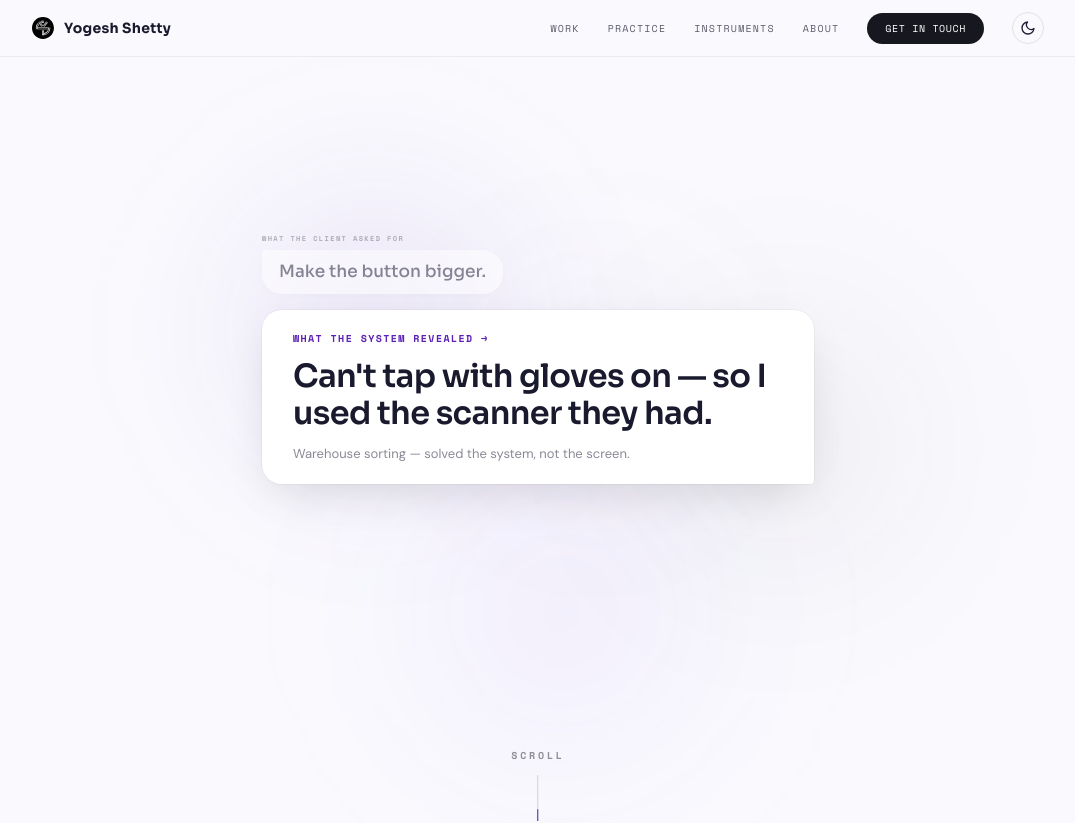
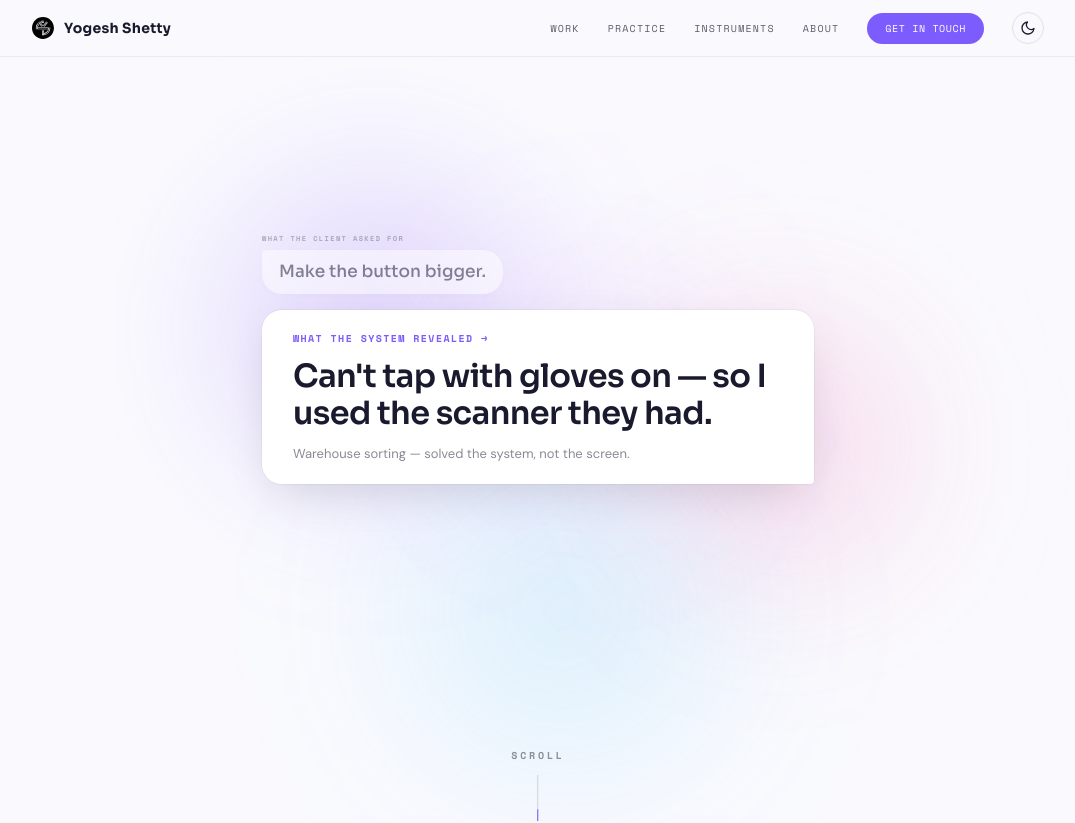
Before and after one commit to ykshettydesign/YKShetty-portfolio, a React (Vite) app: page / in a window 1280 px wide. Shown: the top 823 px of the page, without its empty margins (102-1177 px from the left). Built offline with nearby package versions, Linux system fonts and the light colour scheme.

Commit message:
Revert "color"
This reverts commit aa47ade41221bac2d015265a21058c65225bb6e2.

```diff
--- a/src/styles/case-study-gate.css
+++ b/src/styles/case-study-gate.css
@@ -160,12 +160,12 @@
 .gate-peek { border: none; background: none; color: var(--text-muted); cursor: pointer; padding: 8px; display: grid; place-items: center; }
 .gate-peek:hover { color: var(--text-secondary); }
 .gate-send {
-  border: none; background: var(--btn-bg); color: var(--btn-fg);
+  border: none; background: var(--accent); color: var(--on-accent);
   width: 38px; height: 38px; border-radius: 11px; cursor: pointer;
   display: grid; place-items: center; font-size: 18px; flex: none;
   transition: background .15s, transform .1s;
 }
-.gate-send:hover { background: var(--btn-bg-hover); }
+.gate-send:hover { background: var(--accent-hover); }
 .gate-send:active { transform: scale(.94); }
 .gate-back {
   display: inline-block; margin: 14px 2px 0;
--- a/src/styles/case-study.css
+++ b/src/styles/case-study.css
@@ -1193,8 +1193,8 @@
   display: inline-flex;
   align-items: center;
   gap: 7px;
-  background: var(--btn-bg);
-  color: var(--btn-fg);
+  background: var(--accent);
+  color: var(--on-accent);
   font-family: var(--font-mono);
   font-size: 11px;
   font-weight: 700;
@@ -1410,7 +1410,7 @@
   width: min(60vw, 760px);
   height: min(60vw, 760px);
   border-radius: 50%;
-  background: radial-gradient(circle, rgba(91, 33, 182, 0.55), transparent 62%);
+  background: radial-gradient(circle, rgba(124, 92, 252, 0.6), transparent 62%);
   filter: blur(70px);
   pointer-events: none;
 }
@@ -1480,8 +1480,8 @@
   width: 7px;
   height: 7px;
   border-radius: 50%;
-  background: #7c3aed;
-  box-shadow: 0 0 0 4px rgba(91, 33, 182, 0.25);
+  background: #7c5cfc;
+  box-shadow: 0 0 0 4px rgba(124, 92, 252, 0.25);
 }
 
 /* Bare variant — image renders directly without device frames,
--- a/src/styles/global.css
+++ b/src/styles/global.css
@@ -31,11 +31,11 @@ img { max-width: 100%; }
 .nav-link:hover { color: var(--text-primary); }
 
 .cta-pill {
-  color: var(--btn-fg) !important;
-  background: var(--btn-bg);
+  color: var(--on-accent) !important;
+  background: var(--accent);
   transition: background 0.2s, transform 0.15s;
 }
-.cta-pill:hover { background: var(--btn-bg-hover); color: var(--btn-fg) !important; transform: translateY(-1px); }
+.cta-pill:hover { background: var(--accent-hover); color: var(--on-accent) !important; transform: translateY(-1px); }
 
 .text-link { transition: color 0.2s ease, border-color 0.2s ease; }
 .text-link--primary { color: var(--text-primary); border-bottom: 1px solid var(--border-fade); }
@@ -422,7 +422,7 @@ img { max-width: 100%; }
   transform: scale(1.014);
 }
 @keyframes dropBreathe {
-  0%, 100% { box-shadow: 0 0 0 0 rgba(91, 33, 182, 0); }
+  0%, 100% { box-shadow: 0 0 0 0 rgba(124, 92, 252, 0); }
   50% { box-shadow: 0 0 0 4px var(--accent-ring); }
 }
 @media (prefers-reduced-motion: reduce) {
@@ -479,7 +479,7 @@ img { max-width: 100%; }
   transition: transform 0.18s ease, background 0.18s ease, color 0.18s ease, border-color 0.18s ease, opacity 0.18s ease;
 }
 .carousel-nav span { font-size: 18px; line-height: 1; }
-.carousel-nav:hover { background: var(--btn-bg); color: var(--btn-fg); border-color: var(--btn-bg); transform: translateY(-1px); }
+.carousel-nav:hover { background: var(--accent); color: #fff; border-color: var(--accent); transform: translateY(-1px); }
 .carousel-nav:active { transform: translateY(0); }
 .carousel-nav:disabled { opacity: 0.32; cursor: default; pointer-events: none; box-shadow: none; }
 .carousel-count {
--- a/src/styles/tokens.css
+++ b/src/styles/tokens.css
@@ -40,20 +40,15 @@
   --border-dashed: #D8D8E4;
   --border-fade: #D0D0DA;
 
-  /* ── Accent (brand) — royal purple, used for links / rings / active states ── */
-  --accent: #5B21B6;
-  --accent-hover: #4C1D95;
-  --accent-strong: #4C1D95;
-  --accent-2: #7C3AED;
-  --accent-soft-bg: #F1EBFB;
-  --accent-tint: rgba(91, 33, 182, 0.05);
-  --accent-ring: rgba(91, 33, 182, 0.18);
+  /* ── Accent (brand) ── */
+  --accent: #7C5CFC;
+  --accent-hover: #6344E0;
+  --accent-strong: #6B4AE8;
+  --accent-2: #9B85FD;
+  --accent-soft-bg: #F0EEFF;
+  --accent-tint: rgba(124, 92, 252, 0.04);
+  --accent-ring: rgba(124, 92, 252, 0.18);
   --on-accent: #FFFFFF;
-
-  /* ── Buttons — near-black ink; brand purple lives on accents, not fills ── */
-  --btn-bg: #17171F;
-  --btn-bg-hover: #2E2740;
-  --btn-fg: #FFFFFF;
 
   /* ── Secondary accent (teal) ── */
   --teal: #0D9488;
@@ -83,19 +78,19 @@
   --shadow-soft: 0 2px 12px -4px rgba(0, 0, 0, 0.08);
   --shadow-lift: 0 16px 48px -12px rgba(0, 0, 0, 0.14), 0 0 0 1px rgba(0, 0, 0, 0.04);
   --shadow-panel: 0 -12px 40px -8px rgba(0, 0, 0, 0.04), 0 16px 48px -12px rgba(0, 0, 0, 0.08);
-  --shadow-active: 0 0 0 1px var(--accent), 0 8px 24px -6px rgba(91, 33, 182, 0.18);
+  --shadow-active: 0 0 0 1px var(--accent), 0 8px 24px -6px rgba(124, 92, 252, 0.18);
 
   /* ── Glass headers ── */
   --nav-bg: rgba(250, 250, 254, 0.85);
   --nav-mobile-bg: rgba(250, 250, 254, 0.97);
 
-  /* ── Hero gradient blobs — restrained purple + ink haze (no candy gradient) ── */
-  --blob-1: rgba(91, 33, 182, 0.12);
-  --blob-2: rgba(30, 27, 40, 0.08);
-  --blob-3: rgba(124, 58, 237, 0.09);
-  --blob-4: rgba(76, 29, 149, 0.07);
-  --blob-contact-1: rgba(91, 33, 182, 0.07);
-  --blob-contact-2: rgba(30, 27, 40, 0.04);
+  /* ── Hero gradient blobs ── */
+  --blob-1: rgba(139, 92, 246, 0.34);
+  --blob-2: rgba(236, 72, 153, 0.26);
+  --blob-3: rgba(56, 189, 248, 0.24);
+  --blob-4: rgba(168, 85, 247, 0.20);
+  --blob-contact-1: rgba(139, 92, 246, 0.1);
+  --blob-contact-2: rgba(236, 72, 153, 0.06);
 }
 
 [data-theme="dark"] {
@@ -127,20 +122,15 @@
   --border-dashed: #35353F;
   --border-fade: #35353F;
 
-  /* ── Accent (brand) — royal purple, lifted for dark bg ── */
-  --accent: #A78BFA;
-  --accent-hover: #C4B5FD;
-  --accent-strong: #8B5CF6;
-  --accent-2: #C4B5FD;
-  --accent-soft-bg: rgba(139, 92, 246, 0.20);
-  --accent-tint: rgba(167, 139, 250, 0.1);
-  --accent-ring: rgba(167, 139, 250, 0.3);
-  --on-accent: #17121F;
-
-  /* ── Buttons — invert to a light pill so they stay visible on dark bg ── */
-  --btn-bg: #EDECEF;
-  --btn-bg-hover: #FFFFFF;
-  --btn-fg: #17171F;
+  /* ── Accent (brand) — lifted for dark bg ── */
+  --accent: #9B85FD;
+  --accent-hover: #B4A4FF;
+  --accent-strong: #8A72F5;
+  --accent-2: #B4A4FF;
+  --accent-soft-bg: rgba(124, 92, 252, 0.18);
+  --accent-tint: rgba(124, 92, 252, 0.1);
+  --accent-ring: rgba(124, 92, 252, 0.3);
+  --on-accent: #12121A;
 
   /* ── Secondary accent (teal) ── */
   --teal: #2DD4BF;
@@ -161,17 +151,17 @@
   --shadow-soft: 0 8px 24px -12px rgba(0, 0, 0, 0.7);
   --shadow-lift: 0 16px 48px -12px rgba(0, 0, 0, 0.8), 0 0 0 1px rgba(255, 255, 255, 0.05);
   --shadow-panel: 0 -12px 40px -8px rgba(0, 0, 0, 0.4), 0 16px 48px -12px rgba(0, 0, 0, 0.7);
-  --shadow-active: 0 0 0 1px var(--accent), 0 8px 24px -6px rgba(139, 92, 246, 0.35);
+  --shadow-active: 0 0 0 1px var(--accent), 0 8px 24px -6px rgba(124, 92, 252, 0.35);
 
   /* ── Glass headers ── */
   --nav-bg: rgba(14, 14, 19, 0.85);
   --nav-mobile-bg: rgba(14, 14, 19, 0.97);
 
-  /* ── Hero gradient blobs — purple + ink haze, a touch stronger for dark ── */
-  --blob-1: rgba(139, 92, 246, 0.18);
-  --blob-2: rgba(30, 27, 40, 0.14);
-  --blob-3: rgba(167, 139, 250, 0.14);
-  --blob-4: rgba(124, 58, 237, 0.12);
-  --blob-contact-1: rgba(139, 92, 246, 0.12);
-  --blob-contact-2: rgba(30, 27, 40, 0.06);
+  /* ── Hero gradient blobs — a touch stronger ── */
+  --blob-1: rgba(139, 92, 246, 0.4);
+  --blob-2: rgba(236, 72, 153, 0.28);
+  --blob-3: rgba(56, 189, 248, 0.26);
+  --blob-4: rgba(168, 85, 247, 0.24);
+  --blob-contact-1: rgba(139, 92, 246, 0.14);
+  --blob-contact-2: rgba(236, 72, 153, 0.08);
 }
```
